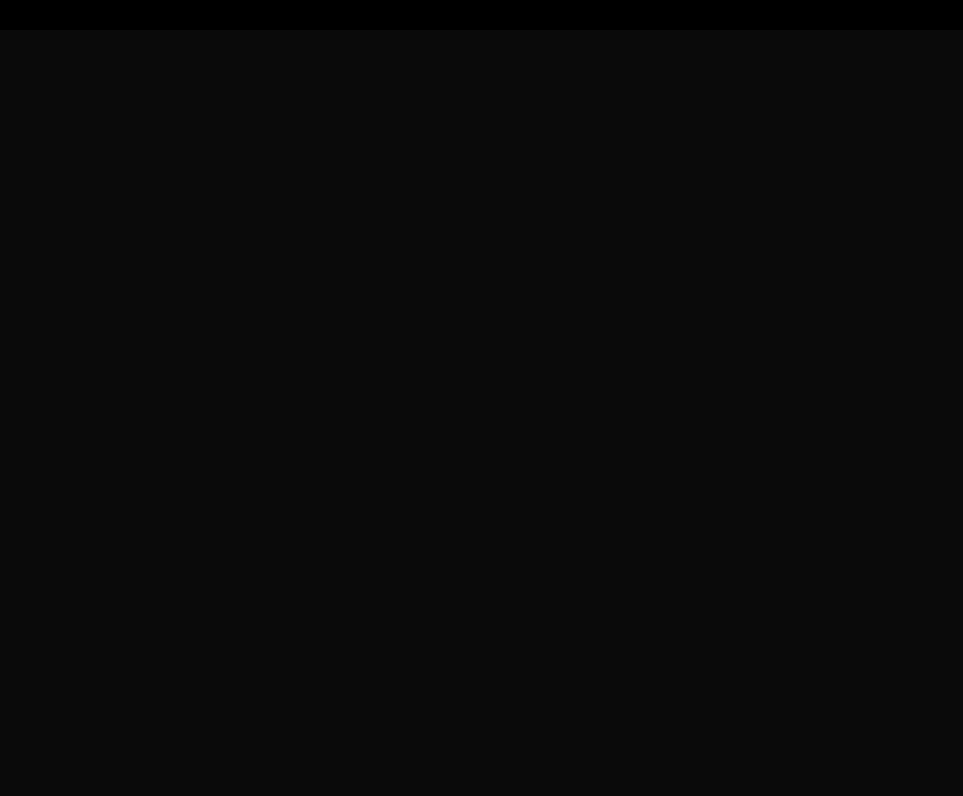
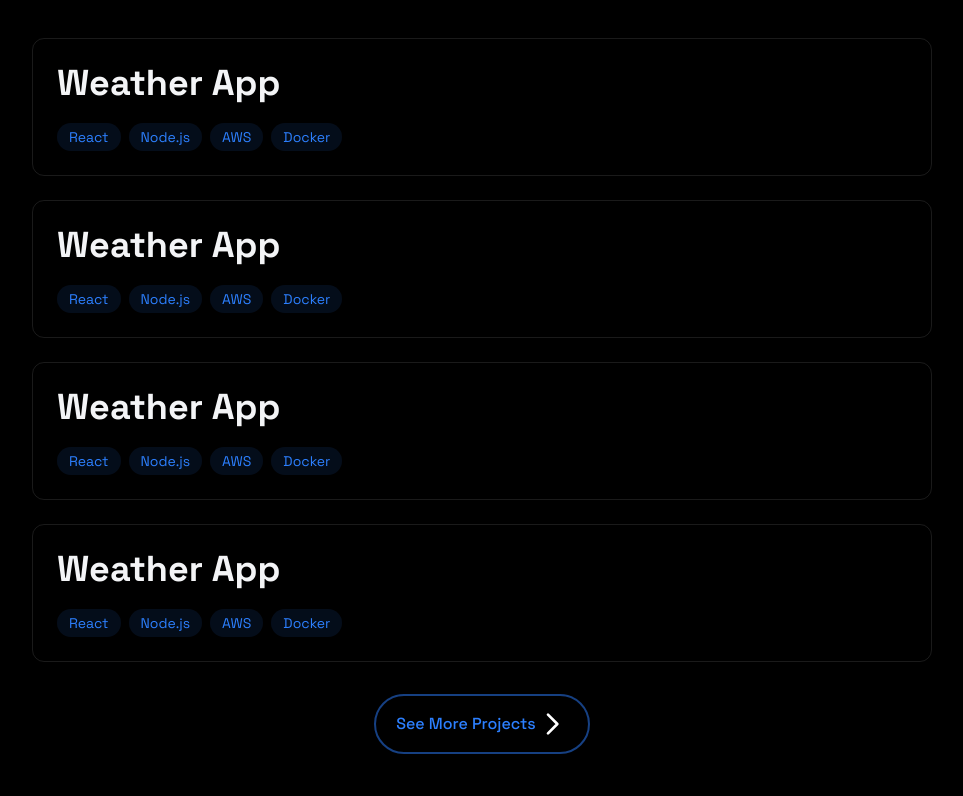
Before and after one commit to va4unsingh/PortfolioWebsite, a React (Vite) app in the folder myPortfolioWebsite/: page / in a window 1280 px wide. Shown: the part 1844-2640 px from the top of the page, without its empty margins (158-1121 px from the left). Before the commit the page ends 1874 px from the top, so only its background shows below. Built offline with nearby package versions, Linux system fonts and the light colour scheme.

Commit message:
Home changes

```diff
--- a/myPortfolioWebsite/src/App.jsx
+++ b/myPortfolioWebsite/src/App.jsx
@@ -10,6 +10,8 @@
 import Contact from "./components/sections/Contact";
 import Footer from "./components/sections/Footer";
 import SocialLink from "./components/SocialLinks";
+import ProjectPreview from "./components/sections/ProjectPreview";
+import ScrollToTop from "./components/ScrollToTop";
 
 function App() {
   const [isLoaded, setIsLoaded] = useState(false);
@@ -29,6 +31,7 @@
         )}
 
         <main className="mx-auto">
+          <ScrollToTop />
           <Routes>
             <Route path="*" element={<Home />} />
             <Route
@@ -37,6 +40,7 @@
                 <>
                   <Home />
                   <About />
+                  <ProjectPreview />
                 </>
               }
             />
--- /dev/null
+++ b/myPortfolioWebsite/src/components/ScrollToTop.jsx
@@ -0,0 +1,14 @@
+import { useEffect } from "react";
+import { useLocation } from "react-router-dom";
+
+function ScrollToTop() {
+  const { pathname } = useLocation();
+
+  useEffect(() => {
+    window.scrollTo(0, 0);
+  }, [pathname]); // runs every time route changes
+
+  return null;
+}
+
+export default ScrollToTop;
--- a/myPortfolioWebsite/src/components/sections/Contact.jsx
+++ b/myPortfolioWebsite/src/components/sections/Contact.jsx
@@ -31,7 +31,7 @@
   return (
     <section
       id="contact"
-      className="min-h-screen flex items-center justify-center py-20"
+      className="min-h-[70vh] flex items-center justify-center py-20 xl:mt-30 "
     >
       <RevealOnScroll>
         <div className="px-4 w-[350px] xl:w-[900px] md:w-[600px] lg:w-[750px] sm:w-[500px] ">
--- /dev/null
+++ b/myPortfolioWebsite/src/components/sections/ProjectPreview.jsx
@@ -0,0 +1,157 @@
+import React from "react";
+import RevealOnScroll from "../RevealOnScroll";
+import { Link } from "react-router-dom";
+import next from "../../assets/arrow.svg";
+
+function ProjectPreview() {
+  return (
+    <section
+      id="projects"
+      className="min-h-screen/2 flex items-center justify-center py-20"
+    >
+      <RevealOnScroll>
+        {/* Heading  */}
+        <div className="max-w-5xl mx-auto px-4">
+          <h2 className="text-4xl font-bold mb-8 bg-gradient-to-r from-blue-500 to-cyan-400 bg-clip-text text-transparent text-center">
+            Featured Projects
+          </h2>
+        </div>
+
+        {/* Main dish */}
+        <div className="xl:w-[900px] grid grid-cols-1 md:grid-cols-1 gap-6 mt-10 ">
+          <div
+            className=" p-6 rounded-xl border border-white/10 hover:-translate-y-1
+           hover:border-blue-500/30  hover:shadow-[0_2px_8px_rgba(59,130,246,0.2)] transition"
+          >
+            <h3 className="text-4xl font-bold mb-5">Weather App</h3>
+            {/* <p className="text-gray-400 mb-1">
+              Made Weather app by fetching api
+            </p> */}
+            <div className="flex flex-wrap gap-2 mt-3">
+              {["React", "Node.js", "AWS", "Docker"].map((tech, key) => {
+                return (
+                  <span
+                    key={key}
+                    className="bg-blue-500/10 text-blue-500 py-1 px-3 rounded-full text-sm hover:bg-blue-500/20
+                    hover:shadow-[0_2px_8px_rgba(59,130,246,0.2)] transition-all"
+                  >
+                    {tech}
+                  </span>
+                );
+              })}
+              {/* <div className="flex justify-end items-center mt-0">
+              <a
+                href="#"
+                className="text-blue-400 hover:text-blue-300 transition-colors my-1"
+              >
+                View Project ➡️
+              </a>
+            </div> */}
+            </div>
+          </div>
+          <div
+            className=" p-6 rounded-xl border border-white/10 hover:-translate-y-1
+           hover:border-blue-500/30  hover:shadow-[0_2px_8px_rgba(59,130,246,0.2)] transition"
+          >
+            <h3 className="text-4xl font-bold mb-5">Weather App</h3>
+            {/* <p className="text-gray-400 mb-1">
+              Made Weather app by fetching api
+            </p> */}
+            <div className="flex flex-wrap gap-2 mt-3">
+              {["React", "Node.js", "AWS", "Docker"].map((tech, key) => {
+                return (
+                  <span
+                    key={key}
+                    className="bg-blue-500/10 text-blue-500 py-1 px-3 rounded-full text-sm hover:bg-blue-500/20
+                    hover:shadow-[0_2px_8px_rgba(59,130,246,0.2)] transition-all"
+                  >
+                    {tech}
+                  </span>
+                );
+              })}
+              {/* <div className="flex justify-end items-center mt-0">
+              <a
+                href="#"
+                className="text-blue-400 hover:text-blue-300 transition-colors my-1"
+              >
+                View Project ➡️
+              </a>
+            </div> */}
+            </div>
+          </div>
+          <div
+            className=" p-6 rounded-xl border border-white/10 hover:-translate-y-1
+           hover:border-blue-500/30  hover:shadow-[0_2px_8px_rgba(59,130,246,0.2)] transition"
+          >
+            <h3 className="text-4xl font-bold mb-5">Weather App</h3>
+            {/* <p className="text-gray-400 mb-1">
+              Made Weather app by fetching api
+            </p> */}
+            <div className="flex flex-wrap gap-2 mt-3">
+              {["React", "Node.js", "AWS", "Docker"].map((tech, key) => {
+                return (
+                  <span
+                    key={key}
+                    className="bg-blue-500/10 text-blue-500 py-1 px-3 rounded-full text-sm hover:bg-blue-500/20
+                    hover:shadow-[0_2px_8px_rgba(59,130,246,0.2)] transition-all"
+                  >
+                    {tech}
+                  </span>
+                );
+              })}
+              {/* <div className="flex justify-end items-center mt-0">
+              <a
+                href="#"
+                className="text-blue-400 hover:text-blue-300 transition-colors my-1"
+              >
+                View Project ➡️
+              </a>
+            </div> */}
+            </div>
+          </div>
+          <div
+            className=" p-6 rounded-xl border border-white/10 hover:-translate-y-1
+           hover:border-blue-500/30  hover:shadow-[0_2px_8px_rgba(59,130,246,0.2)] transition"
+          >
+            <h3 className="text-4xl font-bold mb-5">Weather App</h3>
+            {/* <p className="text-gray-400 mb-1">
+              Made Weather app by fetching api
+            </p> */}
+            <div className="flex flex-wrap gap-2 mt-3">
+              {["React", "Node.js", "AWS", "Docker"].map((tech, key) => {
+                return (
+                  <span
+                    key={key}
+                    className="bg-blue-500/10 text-blue-500 py-1 px-3 rounded-full text-sm hover:bg-blue-500/20
+                    hover:shadow-[0_2px_8px_rgba(59,130,246,0.2)] transition-all"
+                  >
+                    {tech}
+                  </span>
+                );
+              })}
+              {/* <div className="flex justify-end items-center mt-0">
+              <a
+                href="#"
+                className="text-blue-400 hover:text-blue-300 transition-colors my-1"
+              >
+                View Project ➡️
+              </a>
+            </div> */}
+            </div>
+          </div>
+        </div>
+        <div className="flex mt-8 justify-center">
+          <Link
+            to="/projects"
+            className="flex items-center border-2 border-blue-500/50 text-blue-500 py-3 px-5 rounded-full font-medium transition-all duration-200 hover:-translate-y-0.5 hover:shadow-[0_0_15px_rgba(59, 130, 246, 0.2)] hover:bg-blue-500/10"
+          >
+            {" "}
+            See More Projects <img className="w-8 " src={next} alt="" />
+          </Link>
+        </div>
+      </RevealOnScroll>
+    </section>
+  );
+}
+
+export default ProjectPreview;
--- a/myPortfolioWebsite/src/components/sections/Projects.jsx
+++ b/myPortfolioWebsite/src/components/sections/Projects.jsx
@@ -5,12 +5,12 @@
   return (
     <section
       id="projects"
-      className="min-h-screen flex items-center justify-center py-20"
+      className="mt-15 min-h-screen flex items-center justify-center py-20"
     >
       <RevealOnScroll>
         <div className="max-w-5xl mx-auto px-4">
           <h2 className="text-3xl font-bold mb-8 bg-gradient-to-r from-blue-500 to-cyan-400 bg-clip-text text-transparent text-center">
-            Featured Projects
+            Project Portfolio
           </h2>
           <div className="grid grid-cols-1 md:grid-cols-2 gap-6">
             <div
```
Also changed, not shown: myPortfolioWebsite/src/assets/arrow.svg (added), myPortfolioWebsite/src/assets/image.png (added).
